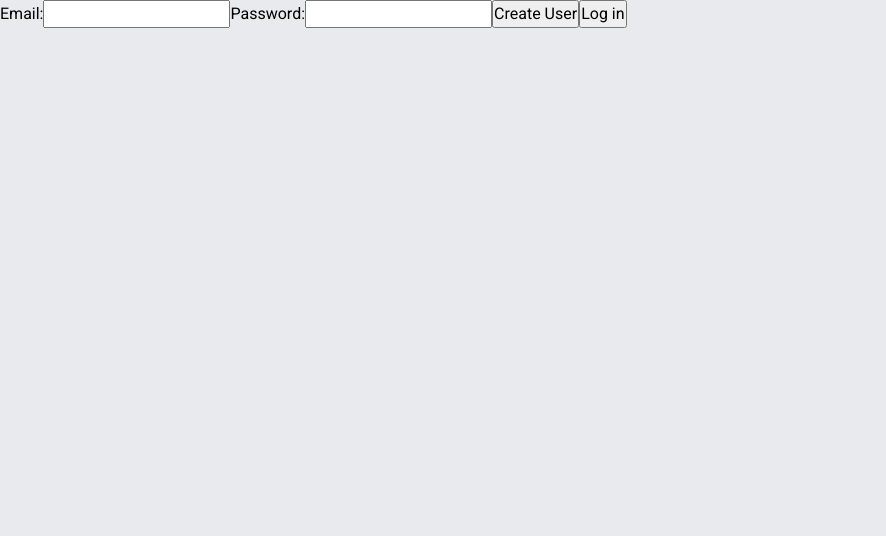
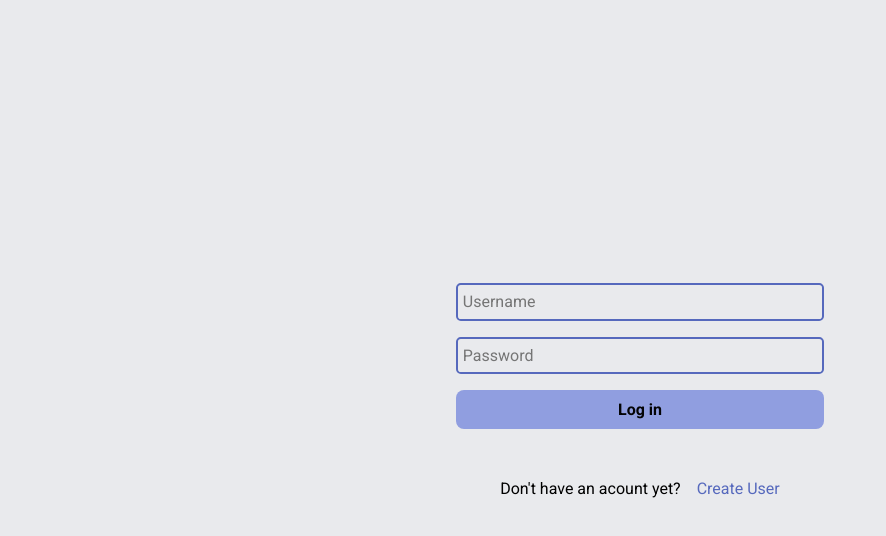
Before and after one commit to solohuck/Quick-Math, a React (Vite) app: page /UserLogIn in a window 1280 px wide. Shown: the top 536 px of the page, without its empty margins (0-886 px from the left). Built offline with nearby package versions, Linux system fonts and the light colour scheme.

Commit message:
not logged in when playing will redirect you to the login page

```diff
--- a/src/App.css
+++ b/src/App.css
@@ -173,6 +173,18 @@ p:not([class]) {
   justify-content: center;
 }
 
+.button--click:focus {
+  background: #e5e5e5;
+  -webkit-box-shadow: inset 0px 0px 5px #c1c1c1;
+  -moz-box-shadow: inset 0px 0px 5px #c1c1c1;
+  box-shadow: inset 0px 0px 5px #c1c1c1;
+  outline: none;
+}
+
+.button--thicc {
+  padding: 1.5em;
+}
+
 /* navigaton */
 
 .primary-header {
@@ -308,17 +320,38 @@ th {
 .display-grid {
   display: grid;
   grid-template-columns: repeat(2, 1fr);
-  /* border: 2px solid blue; */
   gap: 1em;
 }
 
 .display-grid h2 {
-  /* border: 2px solid purple; */
   grid-column: span 2;
 }
 
-.button--thicc {
-  padding: 1.5em;
+.wrong-answer {
+  animation: shake 0.2s ease-in-out 0s 2;
+}
+
+.right-answer {
+  color: var(--clr-primary);
+}
+
+@keyframes shake {
+  0% {
+    margin-left: 0rem;
+    color: var(--clr-accent-200);
+  }
+  25% {
+    margin-left: 0.5rem;
+    color: var(--clr-accent-200);
+  }
+  75% {
+    margin-left: -0.5rem;
+    color: var(--clr-accent-200);
+  }
+  100% {
+    margin-left: 0rem;
+    color: var(--clr-accent-200);
+  }
 }
 
 /* Game Over  */
@@ -329,6 +362,63 @@ th {
   gap: 1em;
 }
 
+/* User log in page */
+.form-display-flex {
+  display: flex;
+  align-items: flex-end;
+  flex-wrap: wrap;
+  gap: 1rem;
+  max-width: 400px;
+  margin-inline: auto;
+}
+
+.form-border {
+  padding: 1em;
+  border-radius: 0.3rem;
+}
+
+.form-wrapper {
+}
+
+.email {
+  flex-grow: 1;
+  flex-basis: 500px;
+}
+
+.form-input {
+  border: 2px solid var(--clr-primary);
+  background-color: var(--clr-accent-100);
+  border-radius: 0.3rem;
+  padding: 0.3em;
+}
+
+.password {
+  flex-grow: 1;
+  flex-basis: 500px;
+}
+
+.form-button {
+  flex-grow: 1;
+  flex-basis: 200px;
+}
+
+.account-signup {
+  display: flex;
+  flex-direction: row;
+  gap: 1em;
+  align-items: center;
+}
+
+.signup-button {
+  border: none;
+  color: var(--clr-primary);
+  cursor: pointer;
+}
+
+.form-right {
+  background-color: var(--clr-accent-200);
+  height: 100vh;
+}
 /* Utility classes */
 
 .visually-hidden {
@@ -347,9 +437,6 @@ th {
   background-color: var(--clr-accent-100);
 }
 
-.padding-top-900 {
-  padding-top: var(--size-900);
-}
 .container {
   --max-width: 1240px;
   --padding: 1rem;
@@ -380,6 +467,7 @@ th {
   margin-inline: auto;
   padding-block: 0.2em;
 }
+
 .grid li {
   border: 5px solid var(--clr-secondary);
   background-color: var(--clr-accent-100);
@@ -474,9 +562,14 @@ strong {
   font-size: var(--fs-600);
 }
 
+.padding-top-900 {
+  padding-top: var(--size-900);
+}
+
 .padding-block-900 {
   padding-block: var(--size-900);
 }
+
 .padding-block-700 {
   padding-block: var(--size-700);
 }
@@ -484,38 +577,3 @@ strong {
 .padding-block-600 {
   padding-block: var(--size-600);
 }
-
-.wrong-answer {
-  animation: shake 0.2s ease-in-out 0s 2;
-}
-
-@keyframes shake {
-  0% {
-    margin-left: 0rem;
-    color: var(--clr-accent-200);
-  }
-  25% {
-    margin-left: 0.5rem;
-    color: var(--clr-accent-200);
-  }
-  75% {
-    margin-left: -0.5rem;
-    color: var(--clr-accent-200);
-  }
-  100% {
-    margin-left: 0rem;
-    color: var(--clr-accent-200);
-  }
-}
-
-.right-answer {
-  color: var(--clr-primary);
-}
-
-.button--click:focus {
-  background: #e5e5e5;
-  -webkit-box-shadow: inset 0px 0px 5px #c1c1c1;
-  -moz-box-shadow: inset 0px 0px 5px #c1c1c1;
-  box-shadow: inset 0px 0px 5px #c1c1c1;
-  outline: none;
-}
--- a/src/GameOver.jsx
+++ b/src/GameOver.jsx
@@ -1,26 +1,86 @@
-import React, { useState } from "react";
-import { useLocation, Link } from "react-router-dom";
+import React, { useEffect, useState } from "react";
+import { useLocation, Link, useNavigate } from "react-router-dom";
+import axios from "axios";
 
 function GameOver() {
   const location = useLocation();
-  const { roundsCompleted, streak, perfects } = location.state;
-
-  const finalScore = roundsCompleted * 50 + streak * 100 + perfects * 500;
+  const navigate = useNavigate();
+  const [errorMessage, setErrorMessage] = useState("");
+  const [scoreDetails, setScoreDetails] = useState(
+    location.state || JSON.parse(localStorage.getItem("scoreDetails")) || {}
+  );
+  const [isLoggedIn, setIsLoggedIn] = useState(false);
   const [submitted, setSubmitted] = useState(false);
 
-  const handleSubmitScore = async () => {
+  const { roundsCompleted, streak, perfects } = scoreDetails;
+
+  const finalScore =
+    (roundsCompleted || 0) * 50 + (streak || 0) * 100 + (perfects || 0) * 500;
+
+  const handleSubmitScore = async (token) => {
     try {
-      await axios.post("/api/score", {
-        score: finalScore,
-        rounds: roundsCompleted,
-        streak: streak,
-        perfects: perfects,
-      });
+      const res = await axios.post(
+        "/api/score",
+        {
+          total: finalScore,
+          rounds: roundsCompleted,
+          streak: streak,
+          perfects: perfects,
+        },
+        {
+          headers: { Authorization: `Bearer ${token}` },
+        }
+      );
+      console.log(res.data.message);
       setSubmitted(true);
+      localStorage.removeItem("scoreDetails");
+      setErrorMessage(`Score submitted successfully!`);
     } catch (error) {
       console.error("Error submitting score:", error);
+      setErrorMessage("Failed to submit score. Please try again.");
     }
   };
+
+  useEffect(() => {
+    const getUserNameAndSubmitScore = async () => {
+      try {
+        const token = localStorage.getItem("authToken");
+        if (token) {
+          const res = await axios.get("/api/user", {
+            headers: {
+              Authorization: `Bearer ${token}`,
+            },
+          });
+          setIsLoggedIn(true);
+          if (!submitted) {
+            await handleSubmitScore(token);
+            console.log(`Currently logged in as ${res.data.username}`);
+          }
+        } else {
+          setIsLoggedIn(false);
+          setErrorMessage("You must be logged in to save your score.");
+          localStorage.setItem(
+            "scoreDetails",
+            JSON.stringify({ roundsCompleted, streak, perfects, finalScore })
+          );
+          navigate("/UserLogIn", { state: { from: location } });
+        }
+      } catch (error) {
+        console.error("Please login", error);
+        setErrorMessage("Error fetching user data. Please login.");
+      }
+    };
+
+    getUserNameAndSubmitScore();
+  }, [
+    submitted,
+    roundsCompleted,
+    streak,
+    perfects,
+    finalScore,
+    location,
+    navigate,
+  ]);
 
   return (
     <section>
@@ -35,12 +95,17 @@ function GameOver() {
           <div className="padding-block-600">
             <p className="fs-secondary-heading">Total: {finalScore}</p>
           </div>
+          {errorMessage && (
+            <p
+              className="error-message text-align-center "
+              style={{ color: "red" }}
+            >
+              {errorMessage}
+            </p>
+          )}
         </div>
 
         <div className="game-over-links">
-          <button onClick={handleSubmitScore} disabled={submitted}>
-            Submit Score
-          </button>
           <Link to="/GenerateQuiz" className="button ">
             Try Again
           </Link>
--- a/src/MainMenu.jsx
+++ b/src/MainMenu.jsx
@@ -26,6 +26,9 @@ function MainMenu() {
 
                 <Link to="/GenerateQuiz" className="nav-list-link">
                   Play
+                </Link>
+                <Link to="/UserAccount" className="nav-list-link">
+                  Account
                 </Link>
               </ul>
             </nav>
--- a/src/UserAccount.jsx
+++ b/src/UserAccount.jsx
@@ -1,8 +1,16 @@
 import React, { useEffect, useState } from "react";
+import { useNavigate } from "react-router-dom";
 import axios from "axios";
 
 function UserAccount() {
   const [userData, setUserData] = useState(null);
+  const navigate = useNavigate();
+
+  const logout = () => {
+    console.log("User has logged out");
+    localStorage.removeItem("authToken");
+    navigate("/");
+  };
 
   useEffect(() => {
     const fetchUserData = async () => {
@@ -29,7 +37,8 @@ function UserAccount() {
 
   return (
     <>
-      <div>Welcome, {userData.email}</div>
+      <div>Welcome, {userData.username}</div>
+      <button onClick={logout}>logout</button>
     </>
   );
 }
--- a/src/UserLogIn.jsx
+++ b/src/UserLogIn.jsx
@@ -1,18 +1,23 @@
 import React, { useState } from "react";
 import axios from "axios";
-import { useNavigate } from "react-router-dom";
+import { useNavigate, useLocation } from "react-router-dom";
 
 function UserLogIn() {
+  const [username, setUsername] = useState("");
   const [email, setEmail] = useState("");
   const [password, setPassword] = useState("");
+  const [isRegister, setIsRegister] = useState(false);
   const [errorMessage, setErrorMessage] = useState("");
   const navigate = useNavigate();
+  const location = useLocation();
+  const from = location.state?.from?.pathname || "/";
 
   const handleRegister = async (e) => {
     e.preventDefault();
     try {
-      await axios.post("/api/register", { email, password });
+      await axios.post("/api/register", { username, password, email });
       console.log("User created successfully");
+      setIsRegister(false);
       setErrorMessage("User created successfully");
     } catch (error) {
       if (error.response & (error.response.status === 409)) {
@@ -24,14 +29,27 @@ function UserLogIn() {
     }
   };
 
+  const enableRegister = () => {
+    setIsRegister(true);
+    setIslogin(false);
+  };
+
+  const cancelRegister = () => {
+    setIsRegister(false);
+  };
+
   const handleLogin = async (e) => {
     e.preventDefault();
     try {
-      const response = await axios.post("/api/login", { email, password });
+      const response = await axios.post("/api/login", { username, password });
       console.log("Login successful:", response.data);
       localStorage.setItem("authToken", response.data.token); // store the token
       setErrorMessage("Login successful");
+      if (from) {
+        navigate(from);
+      } else {
         navigate("/UserAccount");
+      }
     } catch (error) {
       console.error("Error logging in:", error);
       setErrorMessage("Login failed. Please try again.");
@@ -39,32 +57,49 @@ function UserLogIn() {
   };
 
   return (
-    <section>
-      <form>
-        <label>
-          Email:
+    <section className="container form-wrapper place-content-center full-view-height">
+      {errorMessage && <p className="text-align-center">{errorMessage}</p>}
+      <form className="form-display-flex form-border">
         <input
+          className="email form-input"
+          type="username"
+          value={username}
+          placeholder="Username"
+          onChange={(e) => setUsername(e.target.value)}
+        />
+        <input
+          className={!isRegister ? "visually-hidden" : "password form-input"}
           type="email"
           value={email}
+          placeholder="email"
           onChange={(e) => setEmail(e.target.value)}
         />
-        </label>
-        <label>
-          Password:
         <input
+          className={"password form-input"}
           type="password"
           value={password}
+          placeholder="Password"
           onChange={(e) => setPassword(e.target.value)}
         />
-        </label>
-        <button type="submit" onClick={handleRegister}>
-          Create User
-        </button>
-        <button type="submit" onClick={handleLogin}>
-          Log in
+        <button
+          type="submit"
+          className="form-button button"
+          onClick={!isRegister ? handleLogin : handleRegister}
+        >
+          {!isRegister ? "Log in" : "Register"}
         </button>
       </form>
-      {errorMessage && <p>{errorMessage}</p>}
+
+      <div className="account-signup padding-block-600 place-content-center">
+        {!isRegister && <p className="f">Don't have an acount yet?</p>}
+        <button
+          type="submit"
+          className="signup-button no-background"
+          onClick={!isRegister ? enableRegister : cancelRegister}
+        >
+          {!isRegister ? "Create User" : "Cancel"}
+        </button>
+      </div>
     </section>
   );
 }
```
Also changed, not shown: src/ScoreboardPage.jsx (+54 -14 lines), src/server.js (+140 -48 lines). Lines whose indentation alone changed are shown as unchanged.
